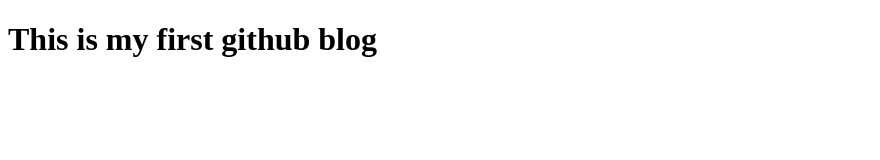
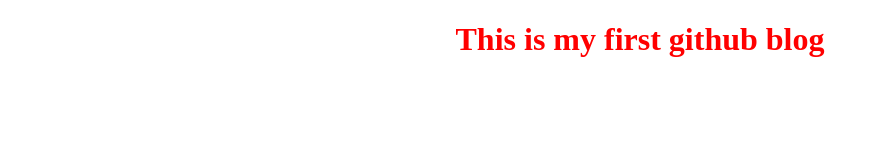
Before and after one commit to pengyunyun/qianduank.github.io, a plain HTML site: page index.html in a window 1280 px wide. Shown: the whole page, without its empty margins (0-880 px from the left). Drawn offline with Linux system fonts and the light colour scheme.

Commit message:
change add css

```diff
--- a/index.html
+++ b/index.html
@@ -3,6 +3,7 @@
 <head>
 	<meta charset="UTF-8">
 	<title>qianduank</title>
+	<link rel="stylesheet" href="style.css" />
 </head>
 <body>
 	<h1>This is my first github blog</h1>
--- /dev/null
+++ b/style.css
@@ -0,0 +1,4 @@
+h1{
+	color: red;
+	text-align: center;
+}
```
